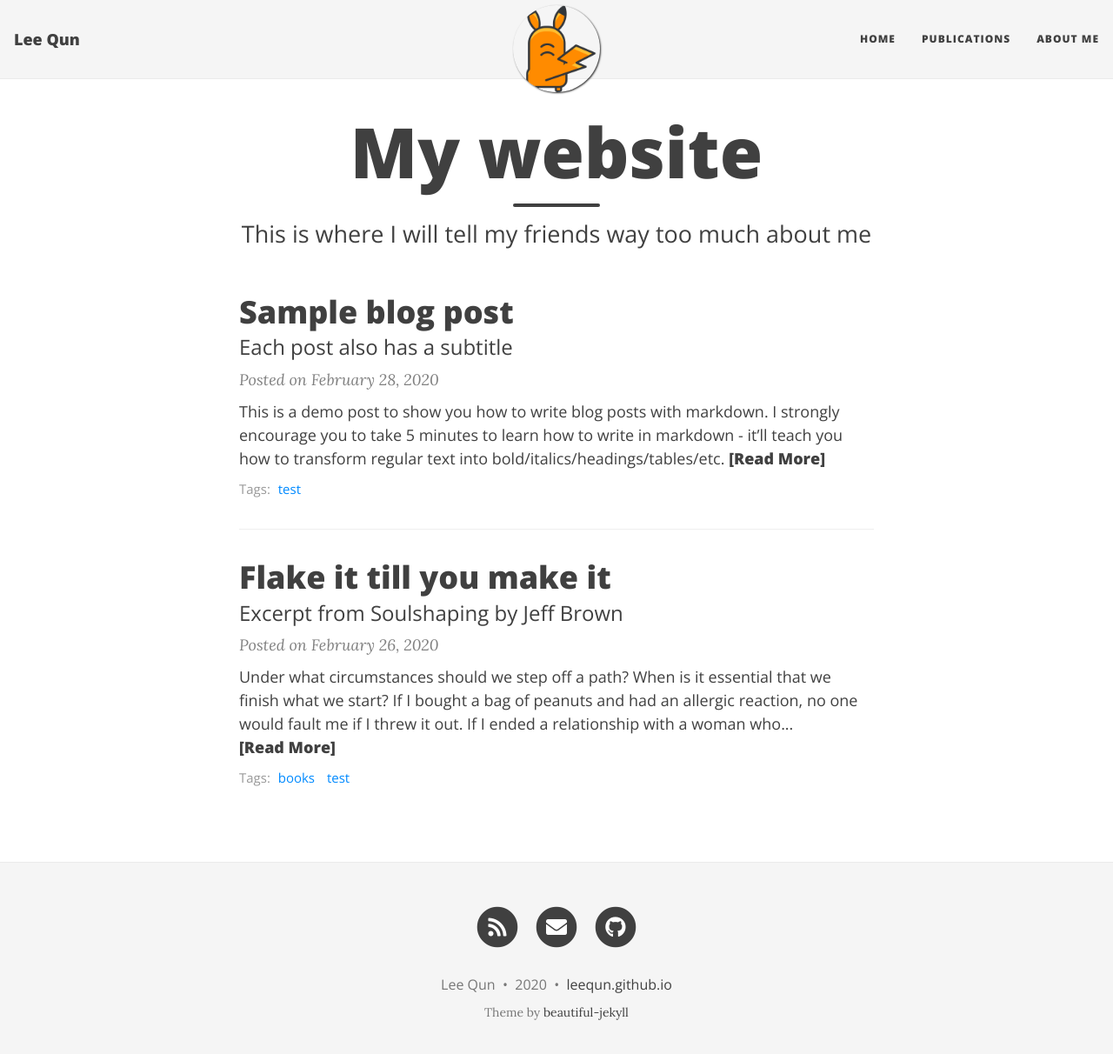
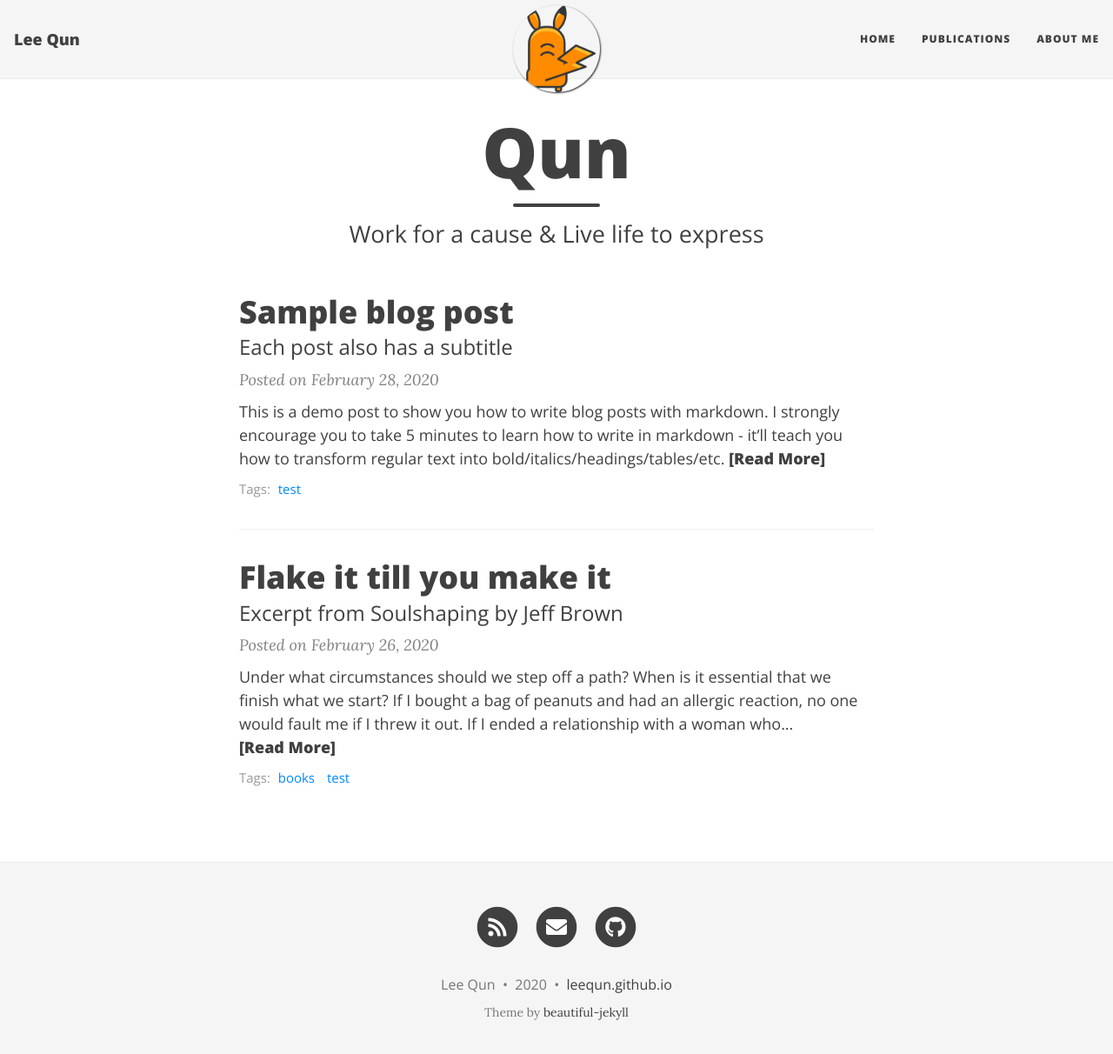
Before and after one commit to leequn/leequn.github.io, a Jekyll site: the page built from index.html, in a window 1280 px wide and 1225 px high. Shown: the top 1212 px of the window at 87% size. Built offline with Jekyll 4.4.1, drawn with Linux system fonts in a browser that asks for light colours; nearby versions of some CDN libraries; the list of posts is cut into pages by our own code.

Commit message:
Update index.html

```diff
--- a/index.html
+++ b/index.html
@@ -1,5 +1,5 @@
 ---
 layout: home
-title: My website
-subtitle: This is where I will tell my friends way too much about me
+title: Qun
+subtitle: Work for a cause & Live life to express
 ---
```
